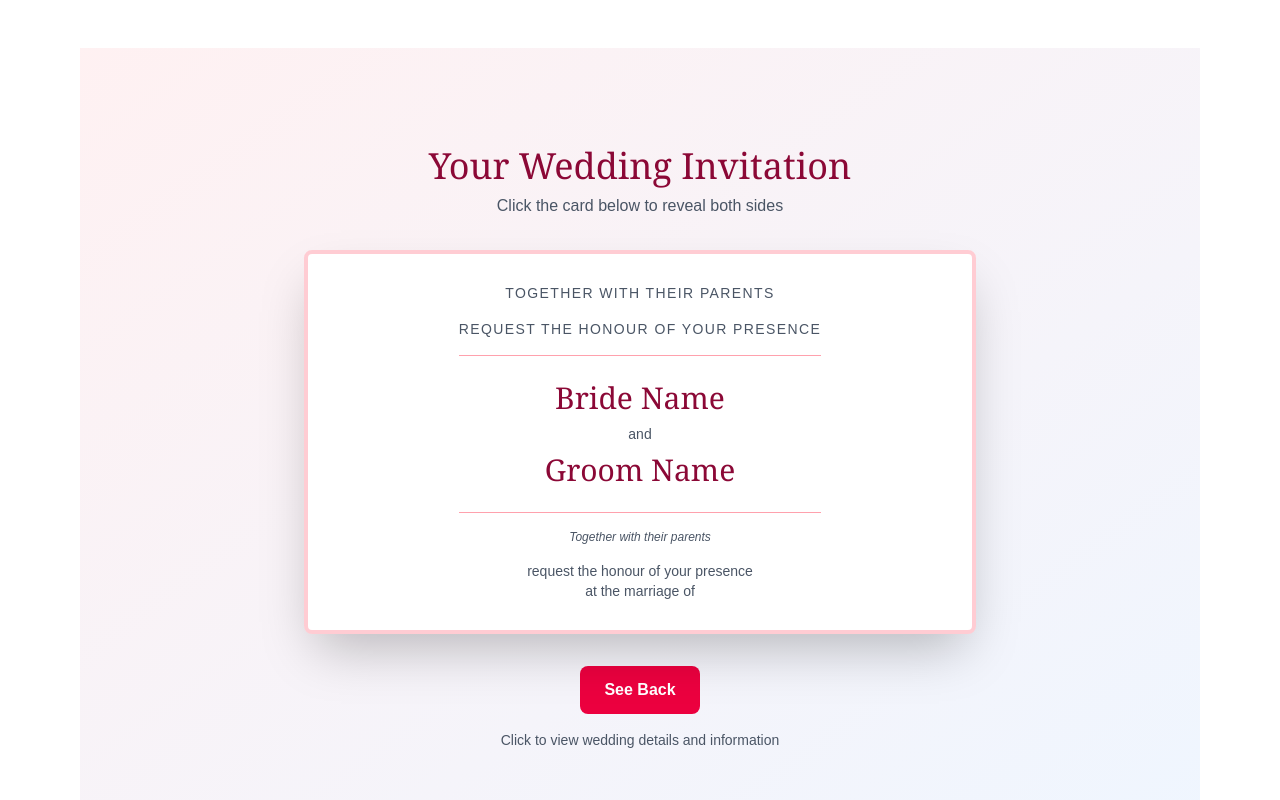
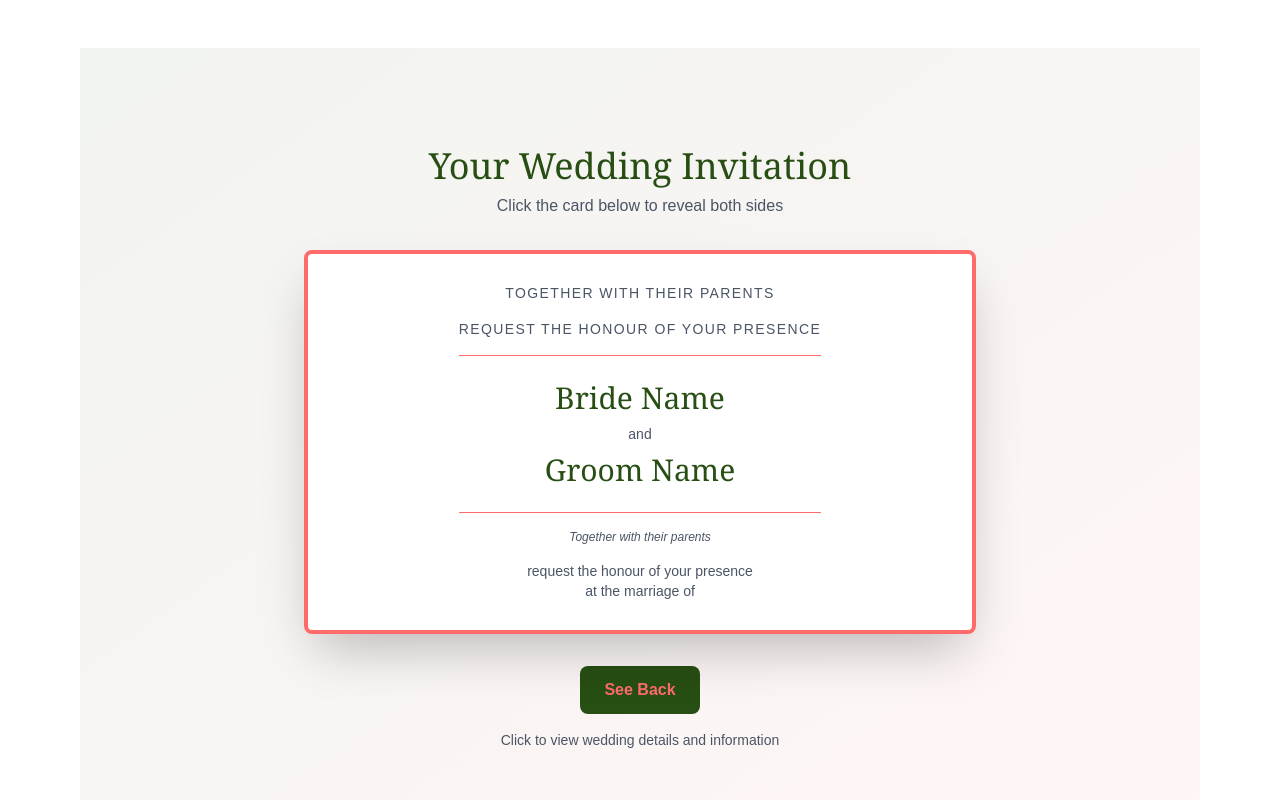
Before and after one commit to tori-ops/hybrid-stationary, a Next.js app: page /invite in a window 1280 px wide. Shown: the top 800 px of the page. Built offline with nearby package versions, Linux system fonts and the light colour scheme; no server answers.

Commit message:
Remove all remaining rose colors from InviteCard and invite page - use only branded secondary and accent colors

```diff
--- a/src/app/invite/page.tsx
+++ b/src/app/invite/page.tsx
@@ -21,7 +21,7 @@ function InvitePageContent() {
 
   if (loading) {
     return (
-      <main className="min-h-screen bg-gradient-to-b from-rose-50 via-white to-blue-50 flex items-center justify-center">
+      <main className="min-h-screen bg-white flex items-center justify-center">
         <div className="text-center">
           <p className="text-gray-600 text-lg">Loading invitation...</p>
         </div>
@@ -31,7 +31,7 @@ function InvitePageContent() {
 
   if (error) {
     return (
-      <main className="min-h-screen bg-gradient-to-b from-rose-50 via-white to-blue-50 flex items-center justify-center">
+      <main className="min-h-screen bg-white flex items-center justify-center">
         <div className="text-center">
           <p className="text-red-600 text-lg">Error: {error}</p>
           <p className="text-gray-600 mt-2">Using default invitation</p>
--- a/src/components/InviteCard.tsx
+++ b/src/components/InviteCard.tsx
@@ -35,6 +35,8 @@ export default function InviteCard({ config }: { config?: any }) {
   };
 
   const primaryColor = config?.colors?.primary || '#ec4899';
+  const secondaryColor = config?.colors?.secondary || '#274E13';
+  const accentColor = config?.colors?.accent || '#FF6B6B';
 
   // Check if images are provided
   const hasFrontImage = config?.images?.front;
@@ -44,7 +46,9 @@ export default function InviteCard({ config }: { config?: any }) {
   // If images exist, show them with flip interaction
   if (hasImages) {
     return (
-      <div className="flex flex-col items-center justify-center min-h-screen bg-gradient-to-br from-rose-50 to-blue-50 p-4">
+      <div className="flex flex-col items-center justify-center min-h-screen p-4" style={{
+        background: `linear-gradient(to bottom right, ${secondaryColor}10, ${accentColor}10)`
+      }}>
         {/* Flip Card Container with Images */}
         <div
           className="w-full max-w-3xl cursor-pointer perspective"
@@ -98,7 +102,11 @@ export default function InviteCard({ config }: { config?: any }) {
         <div className="mt-8 text-center">
           <button
             onClick={() => setIsFlipped(!isFlipped)}
-            className="px-6 py-3 bg-rose-600 text-white rounded-lg hover:bg-rose-700 transition-colors font-semibold"
+            className="px-6 py-3 rounded-lg hover:opacity-90 transition-colors font-semibold"
+            style={{
+              backgroundColor: secondaryColor,
+              color: accentColor
+            }}
           >
             {isFlipped ? 'See Front' : 'See Back'}
           </button>
@@ -115,9 +123,11 @@ export default function InviteCard({ config }: { config?: any }) {
   // Default generated card (shown when no images)
 
   return (
-    <div className="flex flex-col items-center justify-center min-h-screen bg-gradient-to-br from-rose-50 to-blue-50 p-4">
+    <div className="flex flex-col items-center justify-center min-h-screen p-4" style={{
+      background: `linear-gradient(to bottom right, ${secondaryColor}10, ${accentColor}10)`
+    }}>
       <div className="mb-8">
-        <h1 className="text-4xl font-serif text-rose-900 mb-2">Your Wedding Invitation</h1>
+        <h1 className="text-4xl font-serif mb-2" style={{ color: secondaryColor }}>Your Wedding Invitation</h1>
         <p className="text-gray-600 text-center">Click the card below to reveal both sides</p>
       </div>
 
@@ -138,9 +148,10 @@ export default function InviteCard({ config }: { config?: any }) {
         >
           {/* Front of Card */}
           <div
-            className="absolute w-full h-full bg-white rounded-lg shadow-2xl p-8 flex flex-col justify-center items-center text-center border-4 border-rose-200"
+            className="absolute w-full h-full bg-white rounded-lg shadow-2xl p-8 flex flex-col justify-center items-center text-center border-4"
             style={{
               backfaceVisibility: 'hidden',
+              borderColor: accentColor
             }}
           >
             <div className="space-y-4">
@@ -150,10 +161,10 @@ export default function InviteCard({ config }: { config?: any }) {
               <p className="text-sm tracking-widest text-gray-600 uppercase">
                 {inviteText.front.subtitle}
               </p>
-              <div className="py-6 border-y border-rose-300">
-                <h2 className="text-3xl font-serif text-rose-900">{couple.brideName}</h2>
+              <div className="py-6 border-y" style={{ borderColor: accentColor }}>
+                <h2 className="text-3xl font-serif" style={{ color: secondaryColor }}>{couple.brideName}</h2>
                 <p className="text-sm text-gray-600 my-2">and</p>
-                <h2 className="text-3xl font-serif text-rose-900">{couple.groomName}</h2>
+                <h2 className="text-3xl font-serif" style={{ color: secondaryColor }}>{couple.groomName}</h2>
               </div>
               <p className="text-xs text-gray-600 italic">Together with their parents</p>
               <p className="text-sm text-gray-600">
@@ -165,20 +176,22 @@ export default function InviteCard({ config }: { config?: any }) {
 
           {/* Back of Card */}
           <div
-            className="absolute w-full h-full bg-gradient-to-br from-rose-50 to-white rounded-lg shadow-2xl p-8 flex flex-col justify-center items-center text-center border-4 border-rose-200"
+            className="absolute w-full h-full rounded-lg shadow-2xl p-8 flex flex-col justify-center items-center text-center border-4"
             style={{
               backfaceVisibility: 'hidden',
               transform: 'rotateY(180deg)',
+              background: `linear-gradient(to bottom right, ${secondaryColor}15, white)`,
+              borderColor: accentColor
             }}
           >
             <div className="space-y-4 text-sm">
               <div>
-                <p className="font-serif text-2xl text-rose-900 mb-2">{couple.date}</p>
+                <p className="font-serif text-2xl mb-2" style={{ color: secondaryColor }}>{couple.date}</p>
                 <p className="text-gray-700">{couple.time} {couple.timezone}</p>
               </div>
 
-              <div className="border-t border-b border-rose-300 py-4 my-4">
-                <p className="font-semibold text-rose-900">{venue.name}</p>
+              <div className="border-t border-b py-4 my-4" style={{ borderColor: accentColor }}>
+                <p className="font-semibold" style={{ color: secondaryColor }}>{venue.name}</p>
                 <p className="text-gray-600 text-xs">{venue.address}</p>
                 <p className="text-gray-600 text-xs">{venue.city}</p>
               </div>
@@ -199,7 +212,11 @@ export default function InviteCard({ config }: { config?: any }) {
       <div className="mt-8 text-center">
         <button
           onClick={() => setIsFlipped(!isFlipped)}
-          className="px-6 py-3 bg-rose-600 text-white rounded-lg hover:bg-rose-700 transition-colors font-semibold"
+          className="px-6 py-3 rounded-lg hover:opacity-90 transition-colors font-semibold"
+          style={{
+            backgroundColor: secondaryColor,
+            color: accentColor
+          }}
         >
           {isFlipped ? 'See Front' : 'See Back'}
         </button>
```
